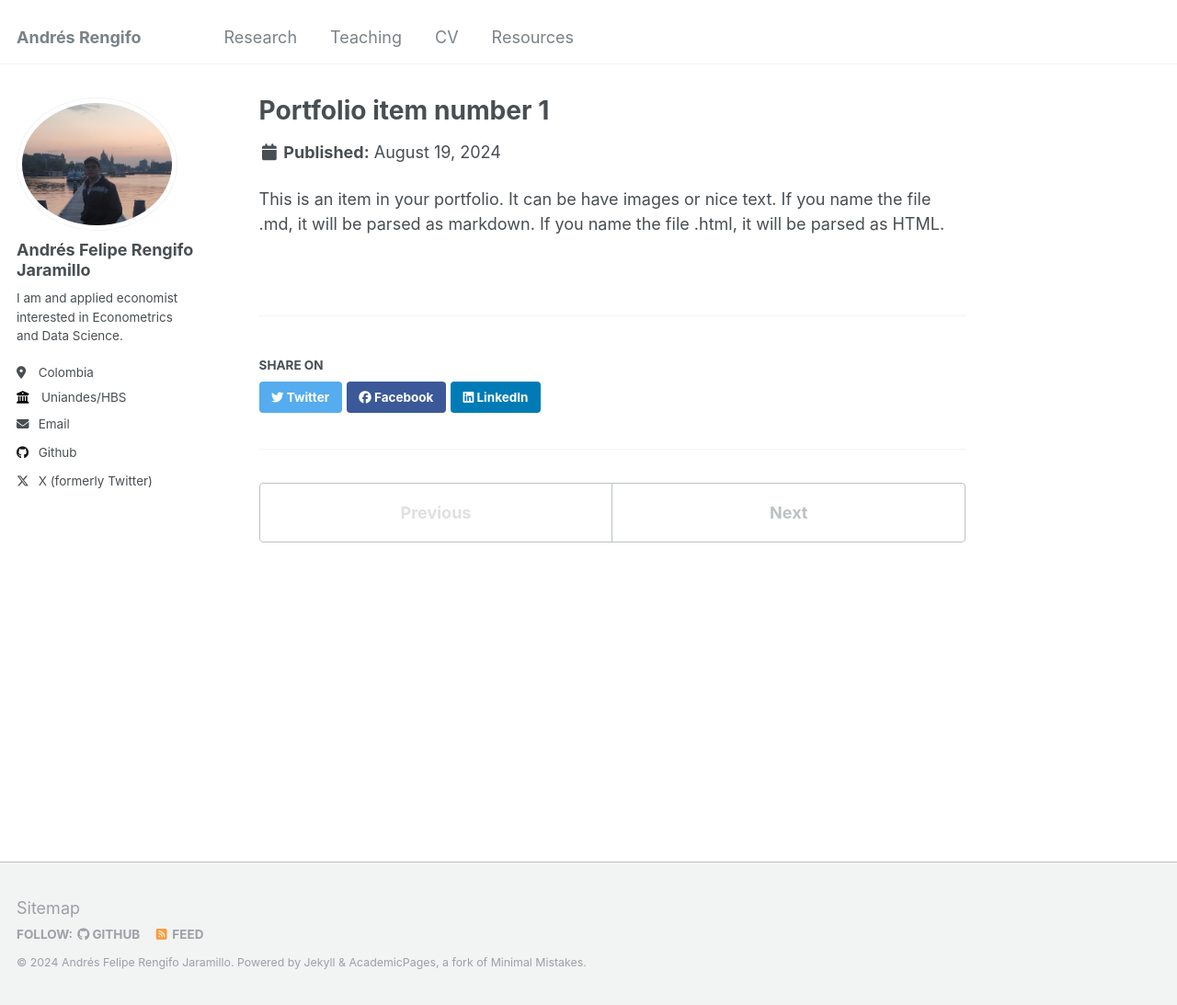
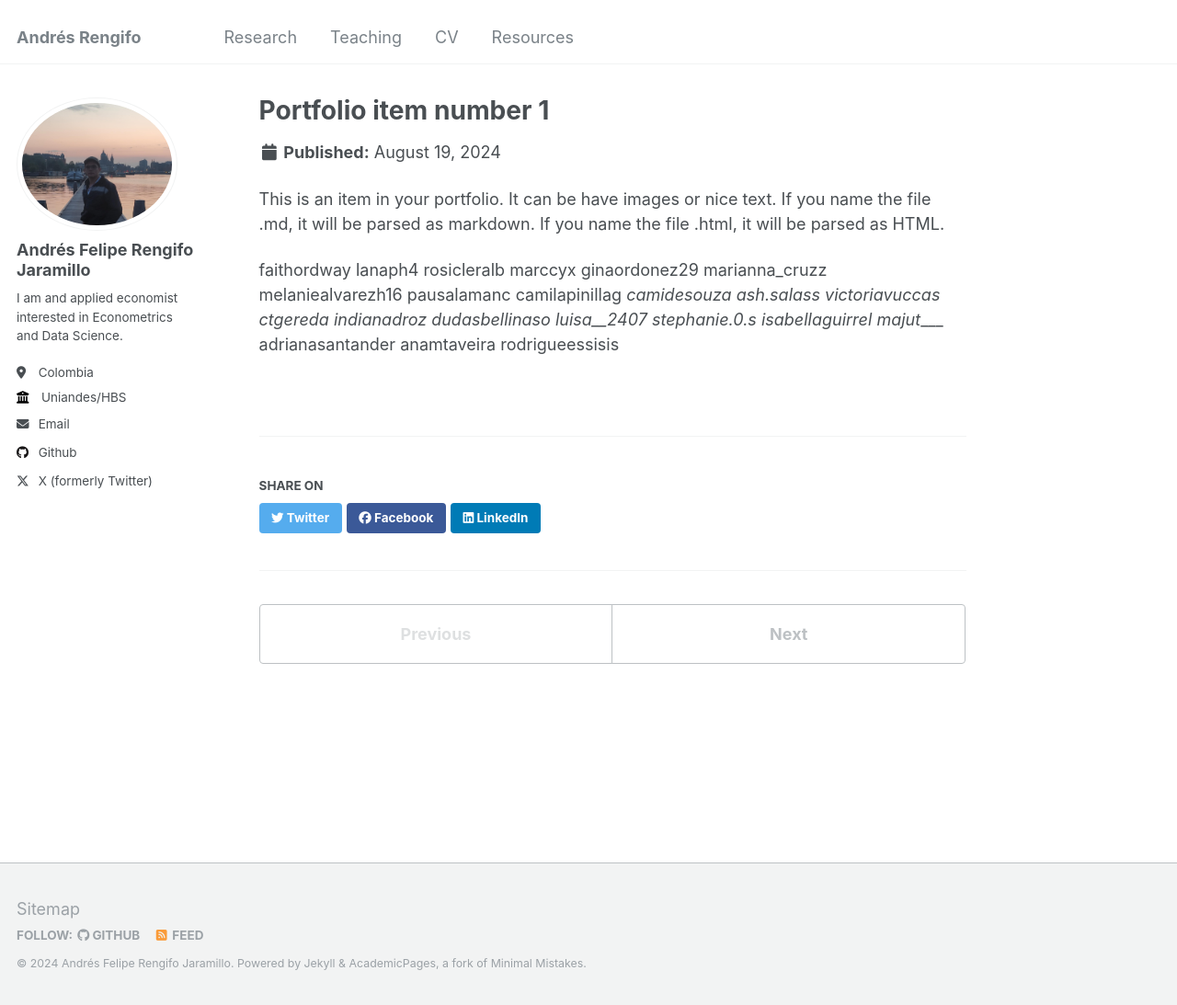
Before and after one commit to RengifoAndres/RengifoAndres.github.io, a Jekyll site: the page built from _portfolio/portfolio-1.md, in a window 1280 px wide and 1093 px high. Shown: the whole window at 92% size. Built offline with Jekyll 4.4.1, drawn with Linux system fonts in a browser that asks for light colours.

Commit message:
Update portfolio-1.md

```diff
--- a/_portfolio/portfolio-1.md
+++ b/_portfolio/portfolio-1.md
@@ -5,3 +5,30 @@ collection: portfolio
 ---
 
 This is an item in your portfolio. It can be have images or nice text. If you name the file .md, it will be parsed as markdown. If you name the file .html, it will be parsed as HTML.
+
+
+
+
+
+faithordway
+lanaph4
+rosicleralb
+marccyx
+ginaordonez29
+marianna_cruzz
+melaniealvarezh16
+pausalamanc
+camilapinillag
+_camidesouza
+ash.salass
+victoriavuccas
+ctgereda
+indianadroz
+dudasbellinaso
+luisa__2407
+stephanie.0.s
+isabellaguirrel
+majut____
+adrianasantander
+anamtaveira
+rodrigueessisis
```
